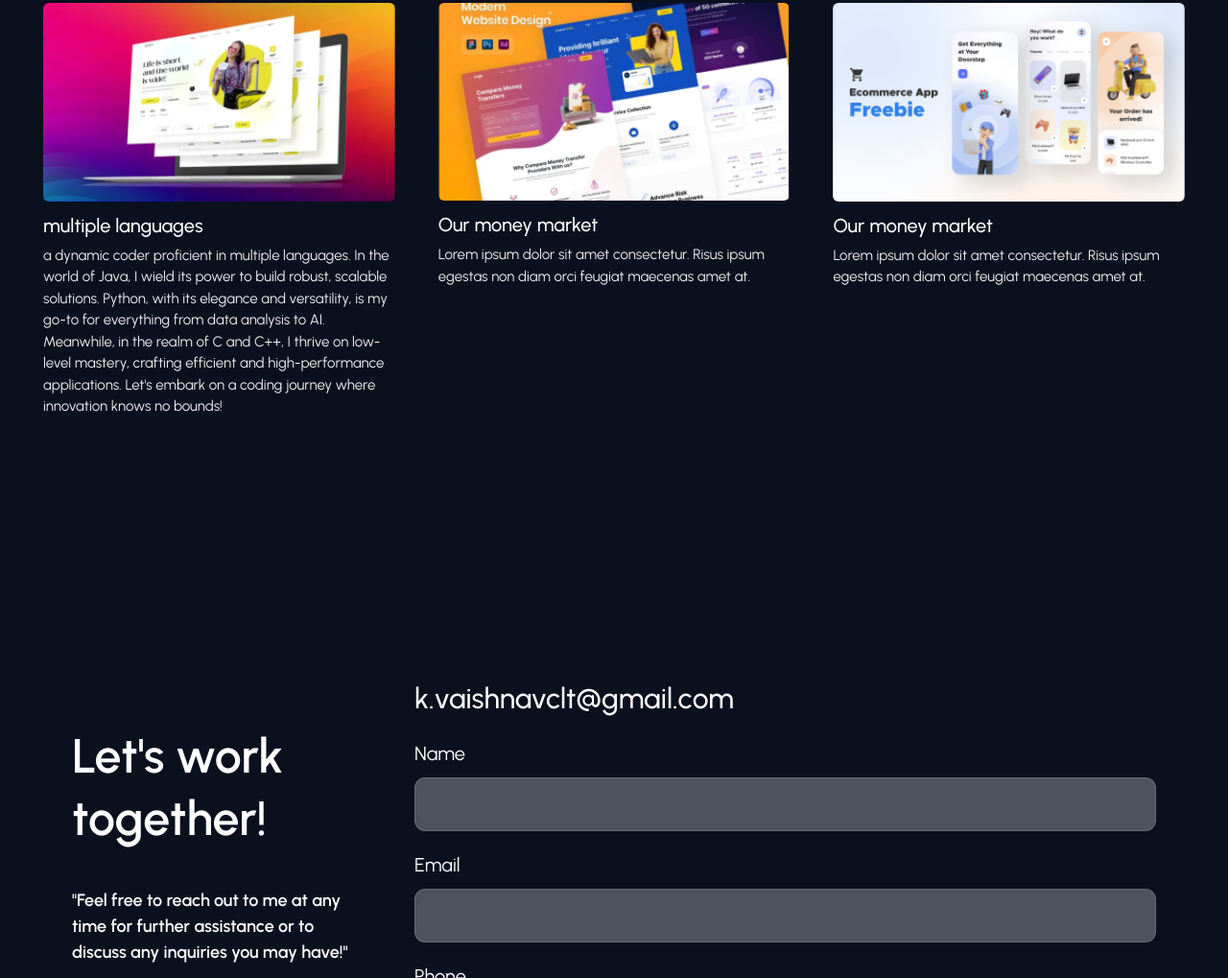
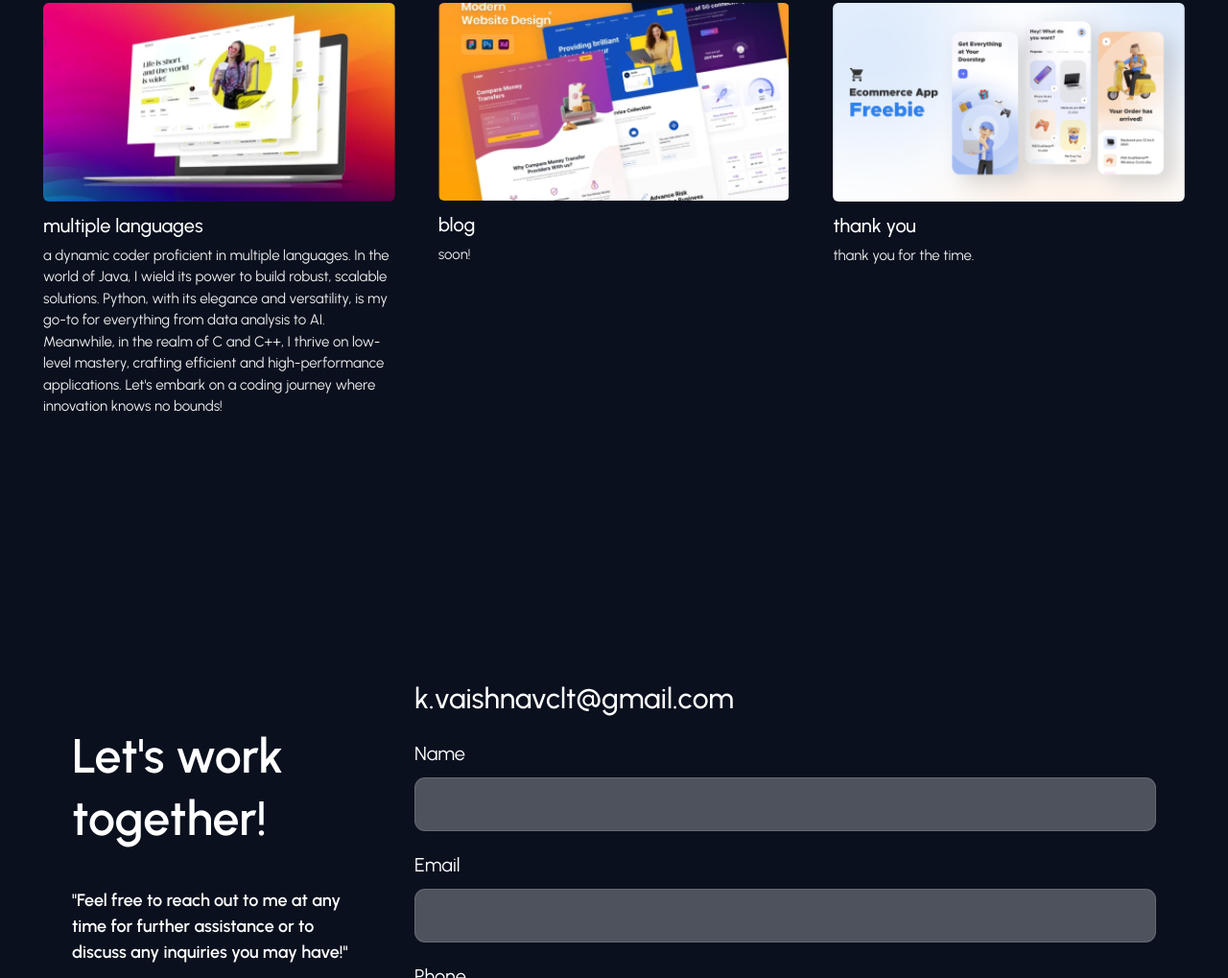
Before and after one commit to vaishnav4281/vaishnav4281, a plain HTML site: page index.html in a window 1280 px wide. Shown: the part 1956-2975 px from the top of the page at 96% size. Drawn offline with Linux system fonts and the light colour scheme.

Commit message:
eightth commit

```diff
--- a/index.html
+++ b/index.html
@@ -156,10 +156,9 @@ Feel free to customize it further based on your specific achievements, experienc
                   src="images/project-5.png"
                   alt="project title"
                 />
-                <h3>Our money market</h3>
+                <h3>blog</h3>
                 <p>
-                  Lorem ipsum dolor sit amet consectetur. Risus ipsum egestas
-                  non diam orci feugiat maecenas amet at.
+                  soon!
                 </p>
               </a>
             </div>
@@ -169,10 +168,9 @@ Feel free to customize it further based on your specific achievements, experienc
                   src="images/project-6.png"
                   alt="project title"
                 />
-                <h3>Our money market</h3>
+                <h3>thank you</h3>
                 <p>
-                  Lorem ipsum dolor sit amet consectetur. Risus ipsum egestas
-                  non diam orci feugiat maecenas amet at.
+                   thank you for the time.
                 </p>
               </a>
             </div>
```
